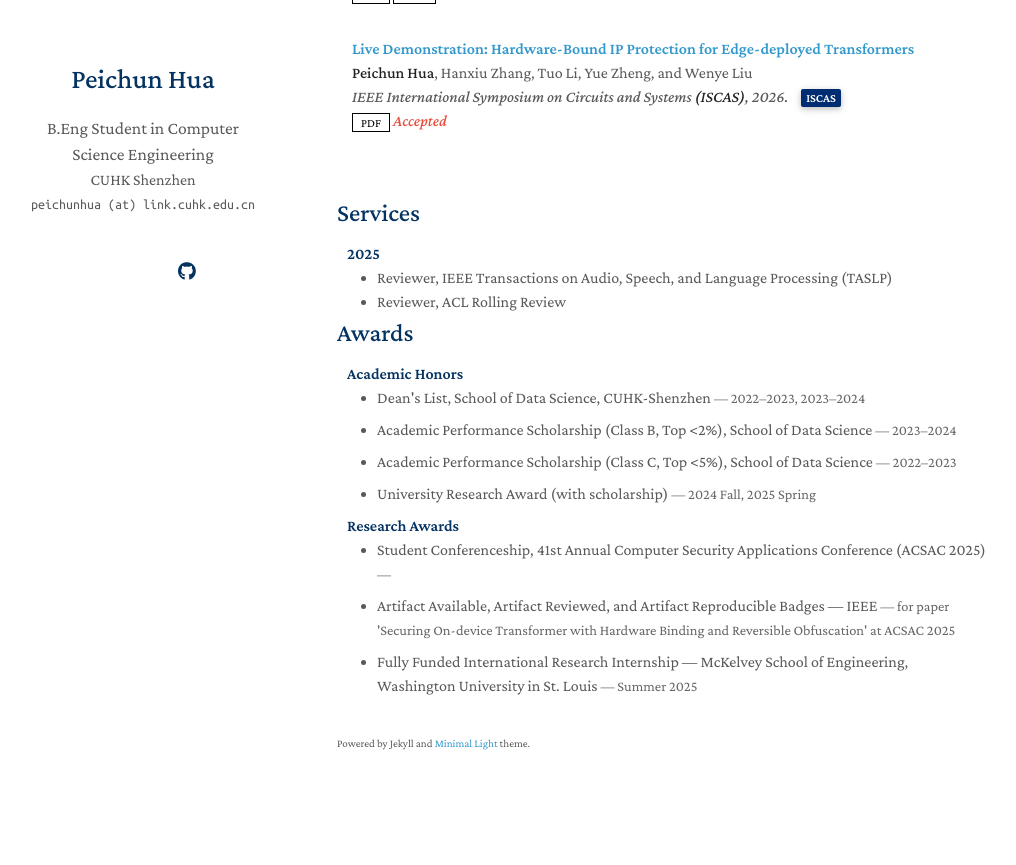
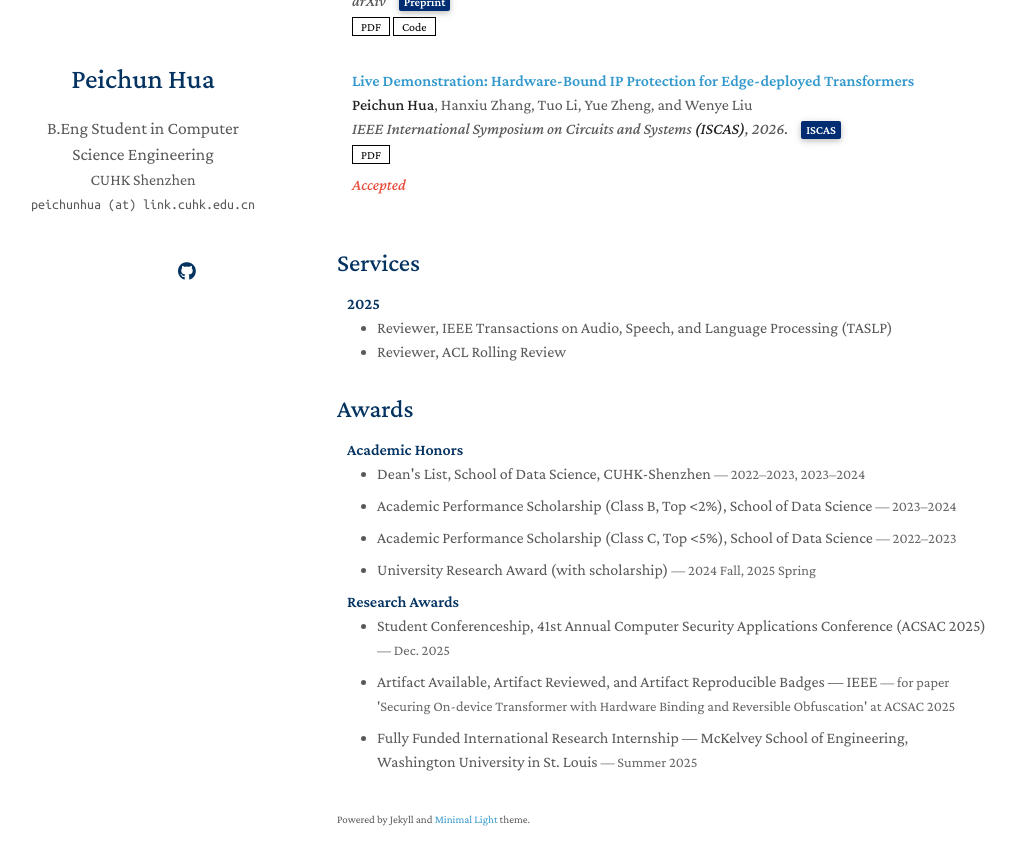
Before and after one commit to sarendis56/sarendis56.github.io, a Jekyll site: the page built from index.md, in a window 1280 px wide and 900 px high, scrolled down 628 px. Shown: the top 865 px of the window, without its empty margins (133-1149 px from the left). Built offline with Jekyll 4.4.1, drawn with Linux system fonts in a browser that asks for light colours; a style sheet for code colours, icons or effects is not loaded; our own code applies the rules of GitHub Pages for plain Markdown files; before the commit the page ends 1452 px from its top, so only the background shows below that.

Commit message:
Update 12.30(7)

```diff
--- a/_data/awards.yml
+++ b/_data/awards.yml
@@ -9,7 +9,7 @@
   ]
   - ["Research Awards",
      [
-       {"title": "Student Conferenceship, 41st Annual Computer Security Applications Conference (ACSAC 2025)", "details": "", "link": "https://www.acsac.org/2025/submissions/conferenceships/"},
+       {"title": "Student Conferenceship, 41st Annual Computer Security Applications Conference (ACSAC 2025)", "details": "Dec. 2025", "link": "https://www.acsac.org/2025/submissions/conferenceships/"},
        {"title": "Artifact Available, Artifact Reviewed, and Artifact Reproducible Badges — IEEE", "details": "for paper 'Securing On-device Transformer with Hardware Binding and Reversible Obfuscation' at ACSAC 2025"},
        {"title": "Fully Funded International Research Internship — McKelvey School of Engineering, Washington University in St. Louis", "details": "Summer 2025"}
      ]
--- a/_includes/publications.html
+++ b/_includes/publications.html
@@ -42,13 +42,15 @@
             <a href="{{ link.bibtex }}" class="btn btn-sm z-depth-0" role="button" target="_blank"
               style="font-size:12px;">BibTex</a>
             {% endif %}
-            {% if link.notes %}
-            <strong> <i style="color:#e74d3c">{{ link.notes }}</i></strong>
-            {% endif %}
             {% if link.others %}
             {{ link.others }}
             {% endif %}
           </div>
+          {% if link.notes %}
+          <div class="notes" style="margin-top: 8px;">
+            <strong><i style="color:#e74d3c">{{ link.notes }}</i></strong>
+          </div>
+          {% endif %}
         </div>
       </div>
     </li>
--- a/_layouts/homepage.html
+++ b/_layouts/homepage.html
@@ -97,6 +97,8 @@
 
       {% include services.html %}
 
+      <br>
+
       {% include awards.html %}
 
       <br>
```
